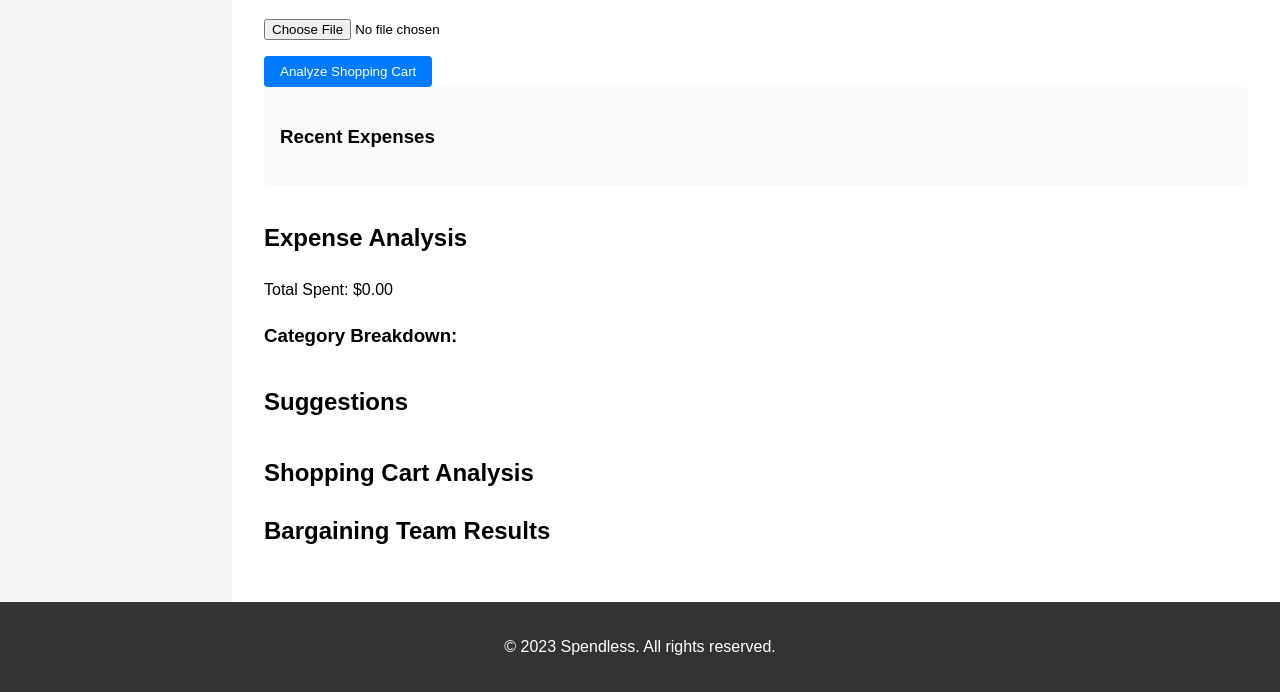
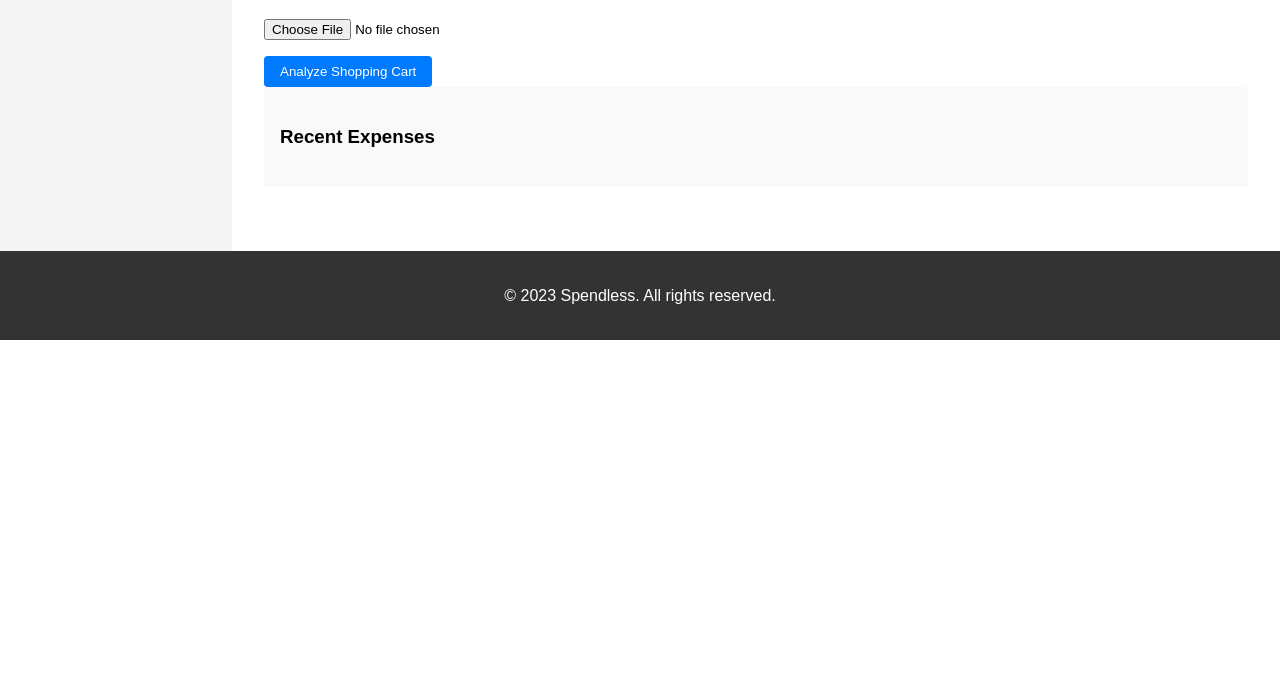
Before and after one commit to metalfa/Frugal.io, a Flask app: page /dashboard in a window 1280 px wide. Shown: the part 665-1357 px from the top of the page. After the commit the page ends 1005 px from the top, so only its background shows below. Run offline with Flask 3, Linux system fonts and the light colour scheme; a user stored in the database is signed in; data comes from the database, SQL or seed files in the repository; data that the repository does not hold is empty.

Commit message:
Agent query: Please verify if the new UI layout with header, sidebar, and dynamic content area is displaying correctly. Check if clicking on different sidebar menu items (Expenses, Analysis, Suggestions) shows the corresponding content while hiding others. Also, confirm if the default view shows the Expenses section.

```diff
--- a/static/css/style.css
+++ b/static/css/style.css
@@ -64,8 +64,12 @@ main {
     padding: 2rem;
 }
 
-.section {
+.feature-section {
     margin-bottom: 2rem;
+}
+
+.hidden {
+    display: none;
 }
 
 .alert {
--- a/static/js/dashboard.js
+++ b/static/js/dashboard.js
@@ -9,6 +9,22 @@ document.addEventListener('DOMContentLoaded', function() {
     const shoppingCartItemsElement = document.getElementById('shopping-cart-items');
     const shoppingCartSuggestionsElement = document.getElementById('shopping-cart-suggestions');
     const negotiationResultsElement = document.getElementById('negotiation-results');
+
+    function showFeature(featureId) {
+        document.querySelectorAll('.feature-section').forEach(section => {
+            section.classList.add('hidden');
+        });
+        document.getElementById(featureId + '-section').classList.remove('hidden');
+    }
+
+    // Add event listeners to sidebar menu items
+    document.querySelectorAll('.sidebar a').forEach(link => {
+        link.addEventListener('click', function(e) {
+            e.preventDefault();
+            const featureId = this.getAttribute('href').substring(1);
+            showFeature(featureId);
+        });
+    });
 
     expenseForm.addEventListener('submit', function(e) {
         e.preventDefault();
@@ -75,6 +91,7 @@ document.addEventListener('DOMContentLoaded', function() {
                 shoppingCartForm.reset();
                 displayShoppingCartAnalysis(data.items, data.suggestions);
                 displayNegotiationResults(data.negotiation_results);
+                showFeature('shopping-cart');
             } else {
                 console.error('Error analyzing shopping cart:', data.message);
                 alert('Error analyzing shopping cart: ' + data.message);
@@ -214,4 +231,5 @@ document.addEventListener('DOMContentLoaded', function() {
 
     updateAnalysis();
     updateSuggestions();
+    showFeature('expenses'); // Show expenses section by default
 });
--- a/templates/dashboard.html
+++ b/templates/dashboard.html
@@ -12,7 +12,7 @@
     </div>
     <div class="main-content">
         <h1>Welcome, {{ current_user.username }}!</h1>
-        <div id="expenses" class="section">
+        <div id="expenses-section" class="feature-section">
             <h2>Expenses</h2>
             <div class="expense-form">
                 <h3>Add New Expense</h3>
@@ -51,21 +51,21 @@
                 </ul>
             </div>
         </div>
-        <div id="analysis" class="section">
+        <div id="analysis-section" class="feature-section hidden">
             <h2>Expense Analysis</h2>
             <div id="total-spent"></div>
             <div id="category-breakdown"></div>
         </div>
-        <div id="suggestions" class="section">
+        <div id="suggestions-section" class="feature-section hidden">
             <h2>Suggestions</h2>
             <ul id="product-suggestions"></ul>
         </div>
-        <div class="shopping-cart-analysis">
+        <div id="shopping-cart-section" class="feature-section hidden">
             <h2>Shopping Cart Analysis</h2>
             <div id="shopping-cart-items"></div>
             <div id="shopping-cart-suggestions"></div>
         </div>
-        <div class="negotiation-results">
+        <div id="bargaining-section" class="feature-section hidden">
             <h2>Bargaining Team Results</h2>
             <div id="negotiation-results"></div>
         </div>
```
